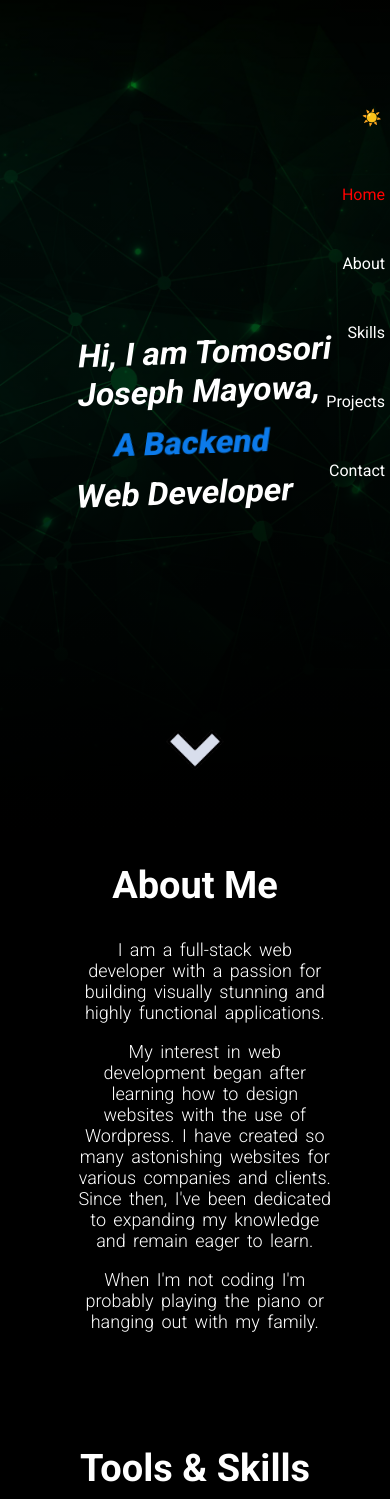
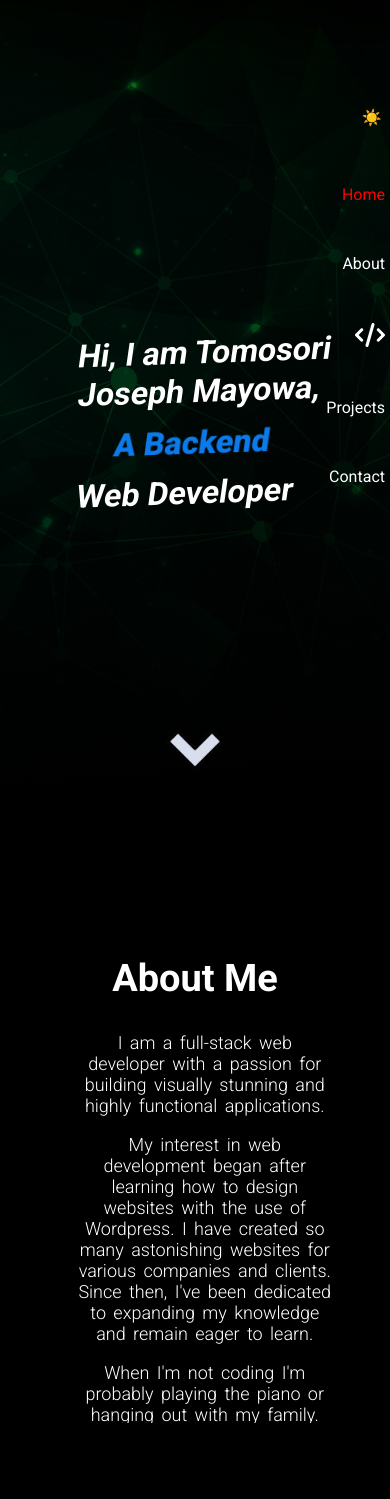
Before and after one commit to Mayorwise001/my-Portfolio, a React (Create React App) app: page / in a window 390 px wide. Shown: the top 1499 px of the page. Built offline with nearby package versions, Linux system fonts and the light colour scheme.

Commit message:
updated the css

```diff
--- a/src/components/About.js
+++ b/src/components/About.js
@@ -3,7 +3,7 @@
 
 const About =()=>{
     return(
-        <div className="about">
+        <div className="about-us">
             <h2>About Me</h2>
             <p>I am a full-stack web developer with a passion for building visually stunning and highly functional applications.</p>
 
--- a/src/components/header.js
+++ b/src/components/header.js
@@ -7,7 +7,9 @@ import '../stylescss/about.css'
 import { useState, useEffect } from 'react';
 import SkillsSection from '../components/SkillsSection.js'
 import Featured from '../components/Featured.js';
-import Contact from '../components/contact.js'
+import Contact from '../components/contact.js';
+import { FontAwesomeIcon } from '@fortawesome/react-fontawesome';
+import { faCode } from '@fortawesome/free-solid-svg-icons';
 
 
 const headerVariants = {
@@ -125,7 +127,9 @@ const HeroSection = () => {
             href="#skills"
             style={{ color: isSkillsActive ? 'red' : 'inherit' }}
             onClick={() => handleScrollToSection('skills')}
-          >Skills</a>
+          > <span className="nav-label">Skills</span>
+          <FontAwesomeIcon icon={faCode} className="nav-icon" />
+          </a>
           </div>
       <div>          <a
             href="#featured"
@@ -147,13 +151,15 @@ const HeroSection = () => {
         <img src={photo} alt="Scroll Icon"/>
         </a>
         </div>
-        <div className={`about ${aboutVisible ? 'visible' : ''}`}  id="about">
+
+        <div className={`abouts ${aboutVisible ? 'visible' : ''}`}  id="about">
         <About/>
         </div>
-
         <div className='skills' id="skills">
           <SkillsSection/>
         </div>
+
+
 <div className='featured' id="featured">
   <Featured />
 
--- a/src/stylescss/about.css
+++ b/src/stylescss/about.css
@@ -1,8 +1,8 @@
 @import url('https://fonts.googleapis.com/css2?family=Poppins:ital,wght@0,100;0,200;0,300;0,400;0,500;0,600;0,700;0,800;0,900;1,100;1,200;1,300;1,400;1,500;1,600;1,700;1,800;1,900&family=Roboto:ital,wght@0,100;0,300;0,400;0,500;0,700;0,900;1,100;1,300;1,400;1,500;1,700;1,900&display=swap');
 
-.about{
+.abouts{
     position: absolute;
-    bottom: -190px; /* Adjust based on how low you want the arrow */
+    bottom: -430px; /* Adjust based on how low you want the arrow */
     left: 50%;
     transform: translateX(-50%);
     cursor: pointer;
@@ -18,14 +18,14 @@
 }
 
 
-.about>p{
+.about-us>p{
     margin-left: 30%;
     margin-right: 30%;
     font-family: "Roboto", sans-serif;
     font-size: 22px;
 }
 
-.about h2{
+.about-us h2{
 font-size: 38px;
 }
 
@@ -60,9 +60,9 @@ font-size: 38px;
   }
 
   @media (max-width: 1312px){
-    .about{
+    .abouts{
       position: absolute;
-      bottom: -220px; /* Adjust based on how low you want the arrow */
+      bottom: -520px; /* Adjust based on how low you want the arrow */
       left: 50%;
       transform: translateX(-50%);
       cursor: pointer;
@@ -107,9 +107,9 @@ font-size: 38px;
 
 
   @media (max-width: 929px){
-    .about{
+    .abouts{
         position: absolute;
-        bottom: -390px; /* Adjust based on how low you want the arrow */
+        bottom: -590px; /* Adjust based on how low you want the arrow */
         left: 50%;
         transform: translateX(-50%);
         cursor: pointer;
@@ -139,6 +139,14 @@ font-size: 38px;
         position: absolute;
       }
 
+      .nav-label {
+        display: none; /* Hide text labels */
+      }
+
+      .nav-icon {
+        display: inline-block; /* Show icons */
+      }
+
 }
 
 @media (max-width: 768px) {
@@ -164,12 +172,16 @@ font-size: 38px;
       margin-top: 150px;
       position: absolute;
     }
+    [data-theme="dark"] .skills{
+      margin-top: 250px;
+      position: absolute;
+    }
 
-    .about>p{
+    .about-us>p{
       margin-left: 20%;
       margin-right: 15%;
       font-family: "Roboto", sans-serif;
-      font-size: 18px;
+      font-size: 22px;
       word-spacing: 3px;
       font-weight: 300;
       font-style: bold;
@@ -184,6 +196,13 @@ font-size: 38px;
     position: absolute;
   }
 
+  .nav-label {
+    display: none; /* Hide text labels */
+  }
+
+  .nav-icon {
+    display: inline-block; /* Show icons */
+  }
   }
 
 
@@ -193,9 +212,9 @@ font-size: 38px;
       font-size: 18px;
     }
 
-    .about{
+    .abouts{
       position: absolute;
-      bottom: -253px; /* Adjust based on how low you want the arrow */
+      bottom: -473px; /* Adjust based on how low you want the arrow */
       cursor: pointer;
       text-align: center;
       font-family: "Roboto", "Sans-serif";
@@ -223,7 +242,7 @@ font-size: 38px;
     }
 
 
-    .about>p{
+    .about-us>p{
       margin-left: 20%;
       margin-right: 15%;
       font-family: "Roboto", sans-serif;
@@ -256,16 +275,16 @@ font-size: 38px;
       font-size: 5px;
     }
 
-    .about{
+    .abouts{
         position: absolute;
-        bottom: -253px; /* Adjust based on how low you want the arrow */
+        bottom: -599px; /* Adjust based on how low you want the arrow */
         cursor: pointer;
         text-align: center;
         font-family: "Roboto", "Sans-serif";
         font-weight: 300;
         font-style: normal;
         align-items:end;
-        width: 89%;
+        width: 100%;
         z-index: -1; /* Lower z-index to push it behind */
     }
 
@@ -300,7 +319,7 @@ font-size: 38px;
         animation: bounce 2s infinite;
       }
 
-      .about{
+      .abouts{
         background-color: #ffffff;
       color: black;
       scroll-margin-top: 450px;
@@ -309,8 +328,21 @@ font-size: 38px;
         margin-top: 150px;
         position: absolute;
       }
+      [data-theme="dark"] .skills{
+        margin-top: 199px;
+        position: absolute;
+      }
 
-  .about>p{
+  .about-us>p{
+    margin-left: 20%;
+    margin-right: 15%;
+    font-family: "Roboto", sans-serif;
+    font-size: 18px;
+    word-spacing: 3px;
+    font-weight: 300;
+    font-style: bold;
+}
+[data-theme="dark"] .about-us>p{
     margin-left: 20%;
     margin-right: 15%;
     font-family: "Roboto", sans-serif;
@@ -336,5 +368,12 @@ width: 200px;
 width: 200px;
 
 }
-
-  }
+.featured {
+  margin-top: 550px;
+  position: absolute;
+}
+[data-theme="dark"] .featured {
+  margin-top: 570px;
+  position: absolute;
+}
+ }
--- a/src/stylescss/header.css
+++ b/src/stylescss/header.css
@@ -83,7 +83,7 @@
   }
 
 #home,
-#about,
+#abouts,
 #skills,
 #featured,
 #contact {
@@ -162,7 +162,7 @@
      color: white;
     }
 
- .about{
+ .abouts{
   background-color: #ffffff;
 color: black;
 min-width: 100%;
@@ -170,7 +170,7 @@ flex: 1;
 scroll-margin-top: 10px;
  }
 
- [data-theme="dark"]  .about{
+ [data-theme="dark"]  .abouts{
   background-color: #000000;
 color: rgb(255, 255, 255);
 min-width: 100%;
@@ -224,7 +224,14 @@ margin-bottom:0px;
   }
 
 
+  .nav-label {
+    margin-left: 0.5rem;
+  }
 
+  .nav-icon {
+    display: none; /* Default: hide icons */
+    font-size: 1.5rem;
+  }
 
     /* Animation keyframes for Bounce */
     @keyframes bounce {
```
